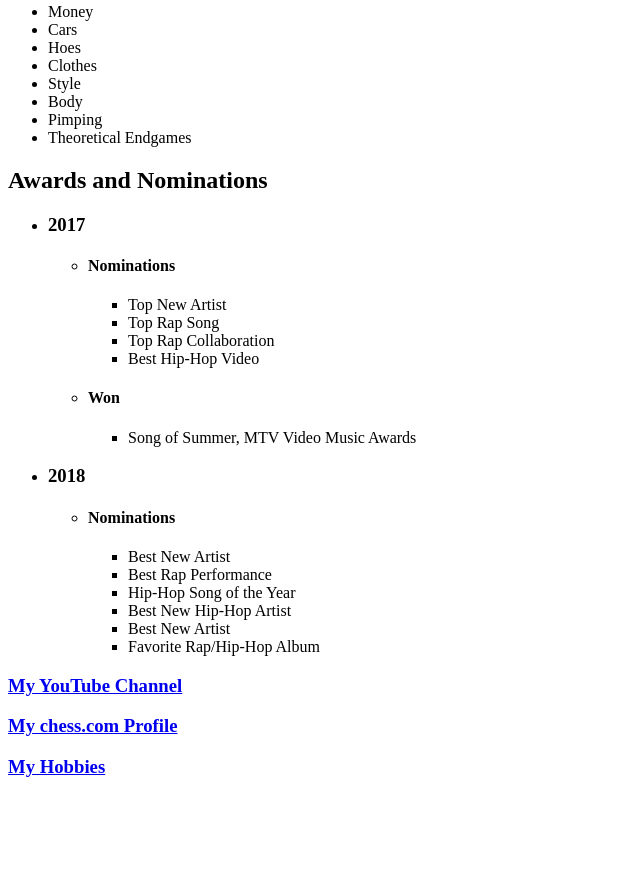
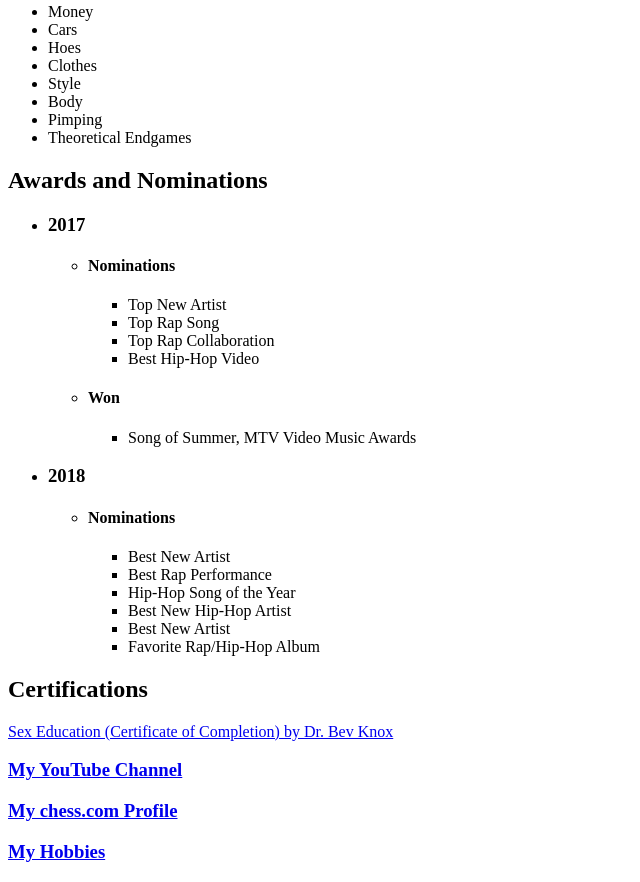
Before and after one commit to waygookbaduk/resume, a plain HTML site: page index.html in a window 1280 px wide. Shown: the part 1343-2225 px from the top of the page, without its empty margins (0-640 px from the left). Before the commit the page ends 2140 px from the top, so only its background shows below. Drawn offline with Linux system fonts and the light colour scheme.

Commit message:
Update index.html
Added certifications

```diff
--- a/index.html
+++ b/index.html
@@ -103,6 +103,10 @@
         </li>
     </ul>
 </uL>
+
+<h2>Certifications</h2>
+<a href=https://www.udemy.com/course/sex-education-d>Sex Education (Certificate of Completion) by Dr. Bev Knox</a>
+
 </body>
 
 <h3><a href=https://www.youtube.com/user/LILUZIVERT>My YouTube Channel</a></h3>
```
